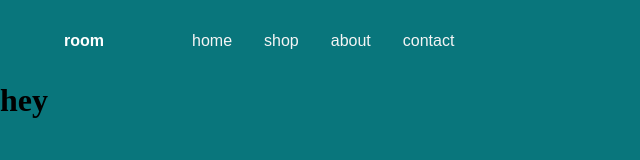
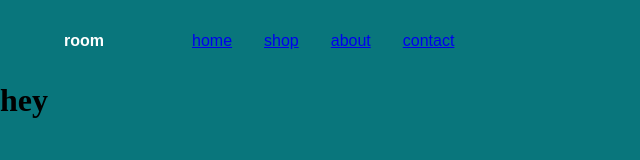
Before and after one commit to iprinceroyy/room-homepage, a plain HTML site: page index.html in a window 1280 px wide. Shown: the whole page, without its empty margins (0-640 px from the left). Drawn offline with Linux system fonts and the light colour scheme.

Commit message:
Update index.html

```diff
--- a/index.html
+++ b/index.html
@@ -20,12 +20,12 @@
 
 <body>
     <nav>
-    <div id="logo">room</div>
+   <div id="logo">room</div>
     <div class="items">
-    <li>home</li>
-    <li>shop</li>
-    <li>about</li>
-    <li>contact</li></div>
+        <li><a href="#" >home </a></li>
+    <li><a href="#" >shop</a></li>
+    <li><a href="#" >about</a></li>
+    <li><a href="#" >contact</a></li></div>
 </nav>
 
     <h1 class="header">hey</h1>
```
